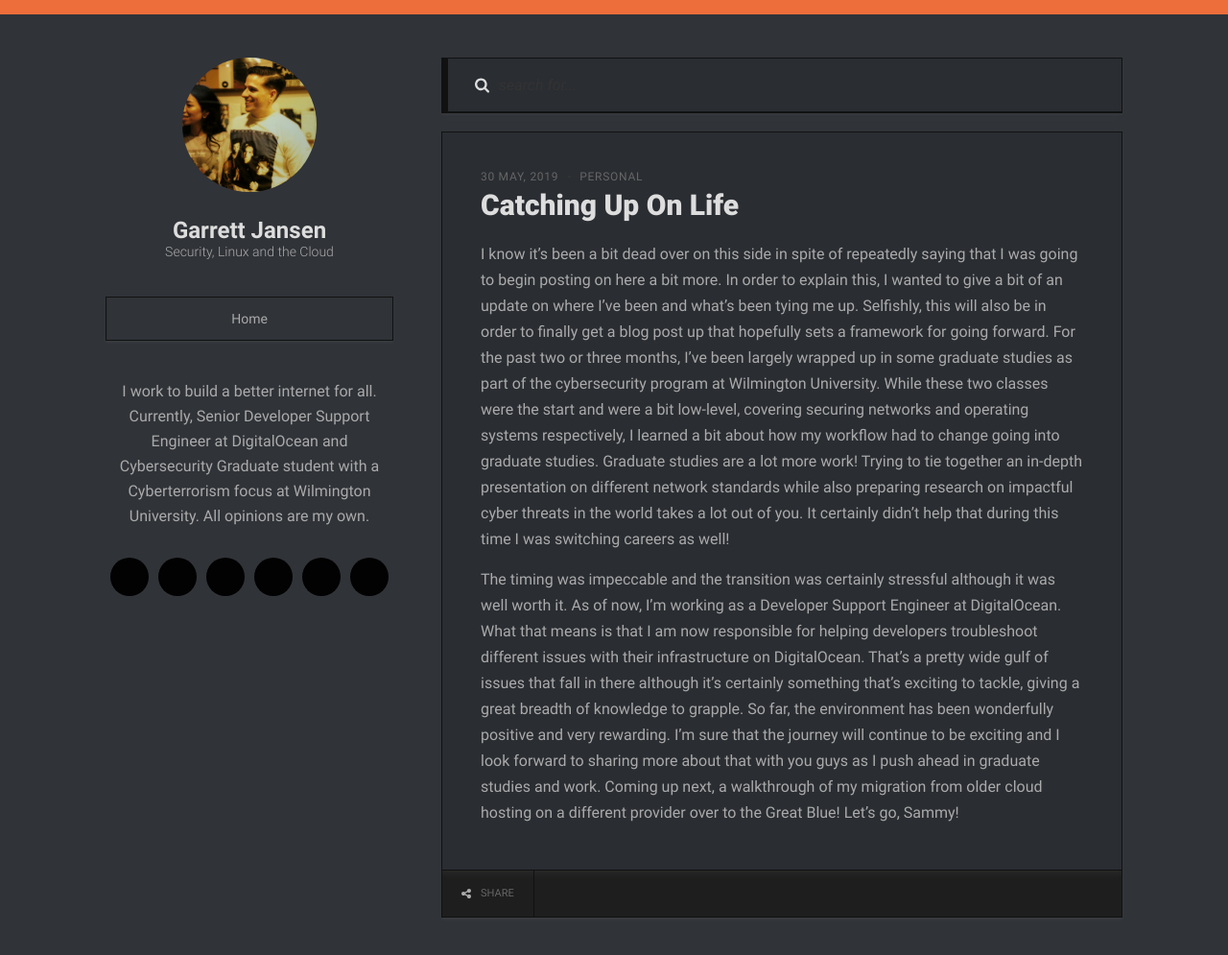
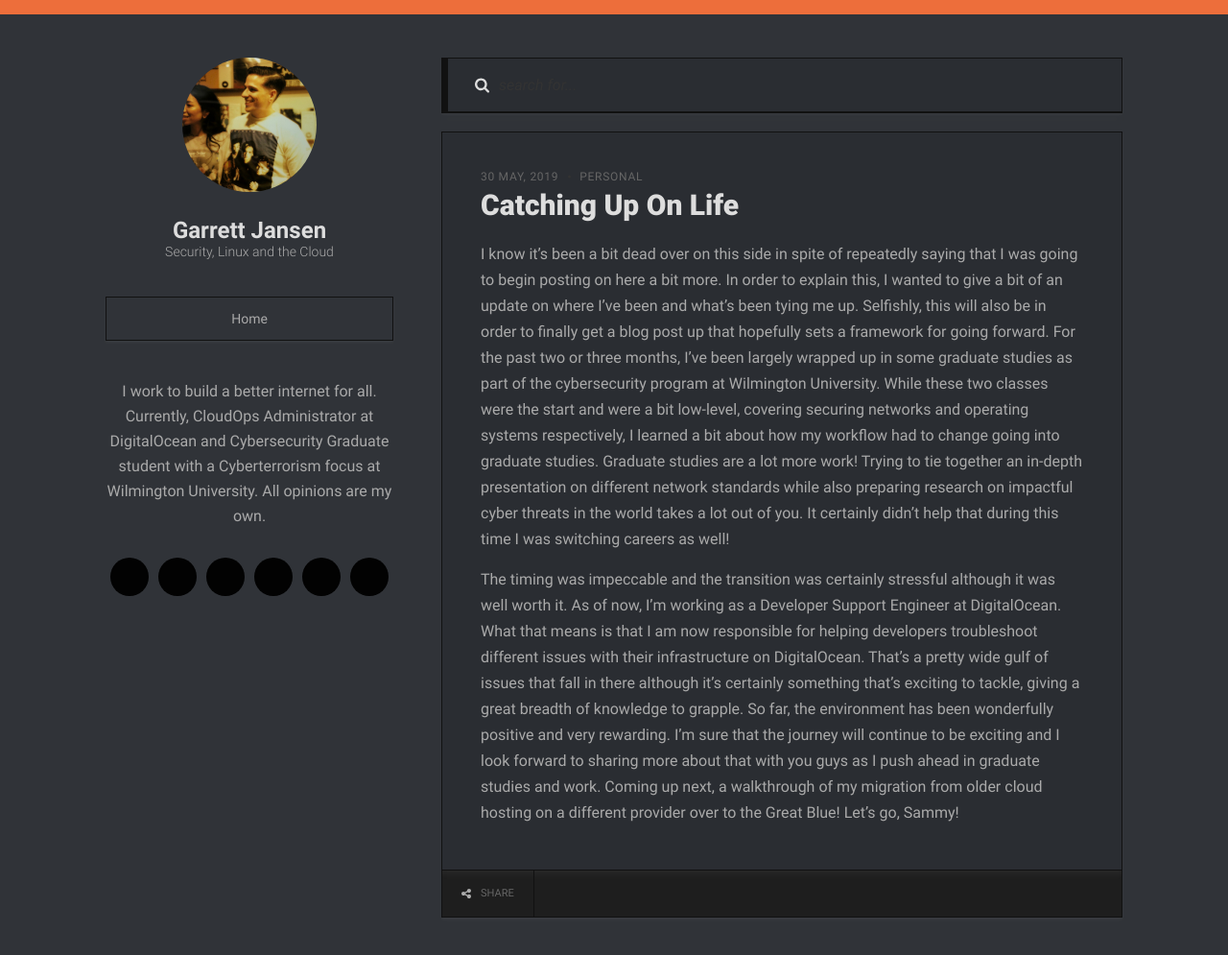
Before and after one commit to garrettjj/website, a Jekyll site: the page built from _posts/2019-05-30-catching-up-on-life.md, in a window 1280 px wide and 1016 px high. Shown: the top 995 px of the window at 96% size. Built offline with Jekyll 4.4.1, drawn with Linux system fonts in a browser that asks for light colours.

```diff
--- a/_config.yml
+++ b/_config.yml
@@ -2,10 +2,10 @@
 name: Garrett Jansen
 job_title: Security, Linux and the Cloud
 email: garrett@jansen.sh
-description: I work to build a better internet for all. Currently, Senior Developer Support Engineer at DigitalOcean and Cybersecurity Graduate student with a Cyberterrorism focus at Wilmington University. All opinions are my own.
+description: I work to build a better internet for all. Currently, CloudOps Administrator at DigitalOcean and Cybersecurity Graduate student with a Cyberterrorism focus at Wilmington University. All opinions are my own.
 avatar: /assets/img/avatar.jpg
 favicon: /favicon.ico
-twitter_handler: slavexstate
+twitter_handler: jansendotsh
 analytics_code: UA-XXXXXXX-2
 disqus: your_disqus_site
 
@@ -79,5 +79,8 @@ sass:
   sass_dir: assets/partials
   style: compressed
 
+# Plugins
 responsive_image:
   template: _includes/picture.html
+
+plugins: ['jekyll-twitter-plugin']
```
Also changed, not shown: _posts/2020-12-01-tokyo-ueno-station.md (added, +23 -0 lines), assets/img/tokyo-ueno-station.jpg (added).
